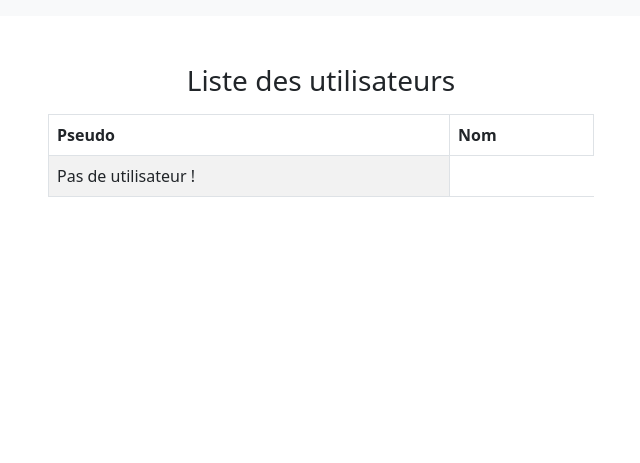
After one commit to Goy-Ell/Sortir, a Symfony app: template templates/user/ensembleUtilisateur.html.twig in a window 1280 px wide. The commit adds this page. Shown: the top 463 px of the page, without its empty margins (319-959 px from the left). Run offline with Twig, Linux system fonts and the light colour scheme; the template is opened without the code that fills it, so the values that code supplies are empty; some libraries are stand-ins or nearby versions.

```diff
--- a/public/css/style.css
+++ b/public/css/style.css
@@ -6,3 +6,9 @@
 .table-wrapper-scroll-y {
     display: block;
 }
+
+.my-custom-scrollbar-list-users {
+    position: relative;
+    height: 350px;
+    overflow: auto;
+}
--- a/public/js/ajax.js
+++ b/public/js/ajax.js
@@ -1,8 +1,8 @@
 window.onload = init;
 
-//fonction retour page n-1
-    function goBack() {
-    window.history.go(-1);
+//fonction retour page-n
+    function goBack(n) {
+    window.history.go(-n);
 }
 
 //fonction AJAX en tentative
--- a/src/Controller/SecurityController.php
+++ b/src/Controller/SecurityController.php
@@ -23,7 +23,10 @@ class SecurityController extends AbstractController
         // last username entered by the user
         $lastUsername = $authenticationUtils->getLastUsername();
 
-        return $this->render('security/login.html.twig', ['last_username' => $lastUsername, 'error' => $error]);
+        return $this->render('security/login.html.twig', [
+            'last_username' => $lastUsername,
+            'error' => $error
+        ]);
     }
 
     /**
--- a/templates/base.html.twig
+++ b/templates/base.html.twig
@@ -12,7 +12,6 @@
         <link rel="icon" href="{{ asset('img/icon/icon-onglet.png') }}">
         <!-- Javascript -->
         <script src="{{ asset('js/ajax.js') }}"></script>
-        {% block javascripts %} {% endblock %}
     </head>
     <body>
         <header> {% include 'nav/nav.html.twig' %}</header>
--- a/templates/nav/nav.html.twig
+++ b/templates/nav/nav.html.twig
@@ -20,6 +20,7 @@
                     <ul class="dropdown-menu dropdown-menu-end" aria-labelledby="navbarScrollingDropdown">
                         <li><a class="dropdown-item" href="#">Villes</a></li>
                         <li><a class="dropdown-item" href="#">Sites</a></li>
+                        <li><a class="dropdown-item" href="{{ path('user_ensembleUtilisateur') }}">Utilisateurs</a></li>
                         <li><hr class="dropdown-divider"></li>
                         <p class="ms-3 me-3"> Ajouter un utilisateur :</p>
                         <li><a class="dropdown-item" href="{{ path('app_register') }}">Formulaire</a></li>
--- a/templates/sortie/detail.html.twig
+++ b/templates/sortie/detail.html.twig
@@ -1,6 +1,6 @@
 {% extends 'base.html.twig' %}
 
-{% block title %}Afficher une sortie{% endblock %}
+{% block title %}Afficher sortie{% endblock %}
 
 {% block body %}
 
--- a/templates/sortie/recherche.html.twig
+++ b/templates/sortie/recherche.html.twig
@@ -1,6 +1,6 @@
 {% extends 'base.html.twig' %}
 
-{% block title %}Hello ParticipantController!{% endblock %}
+{% block title %}Accueil{% endblock %}
 
 {% block body %}
 
--- /dev/null
+++ b/templates/user/ensembleUtilisateur.html.twig
@@ -0,0 +1,37 @@
+{% extends 'base.html.twig' %}
+
+{% block title %}Ensemble Utilisateurs{% endblock %}
+
+{% block body %}
+
+<div  class="container">
+    <div class="row justify-content-center mt-5">
+        <div class="col-lg-6">
+            <h3 class="text-center mb-3">Liste des utilisateurs</h3>
+            <div class="table-wrapper-scroll-y my-custom-scrollbar-list-users">
+                <table class="table table-striped table-bordered table">
+                    <thead>
+                    <tr>
+                        <th scope="col">Pseudo</th>
+                        <th scope="col">Nom</th>
+                    </tr>
+                    </thead>
+                    <tbody>
+                    {% for user in users %}
+                        <tr>
+                            <td><a href="{{ path('user_profilUtilisateur', {'id' : user.id } ) }}">{{ user.pseudo }}</td>
+                            <td>{{ user.prenom }} {{ user.nom }}</td>
+                        </tr>
+                    {% else %}
+                        <tr>
+                            <td scope="row">Pas de utilisateur !</td>
+                        </tr>
+                    {% endfor %}
+                    </tbody>
+                </table>
+            </div>
+        </div>
+    </div>
+</div>
+
+{% endblock %}
```
Also changed, not shown: src/Controller/UserController.php (+39 -1 lines), src/Security/AppAuthenticator.php (+7 -0 lines), templates/user/profilUtilisateur.html.twig (+21 -11 lines).
